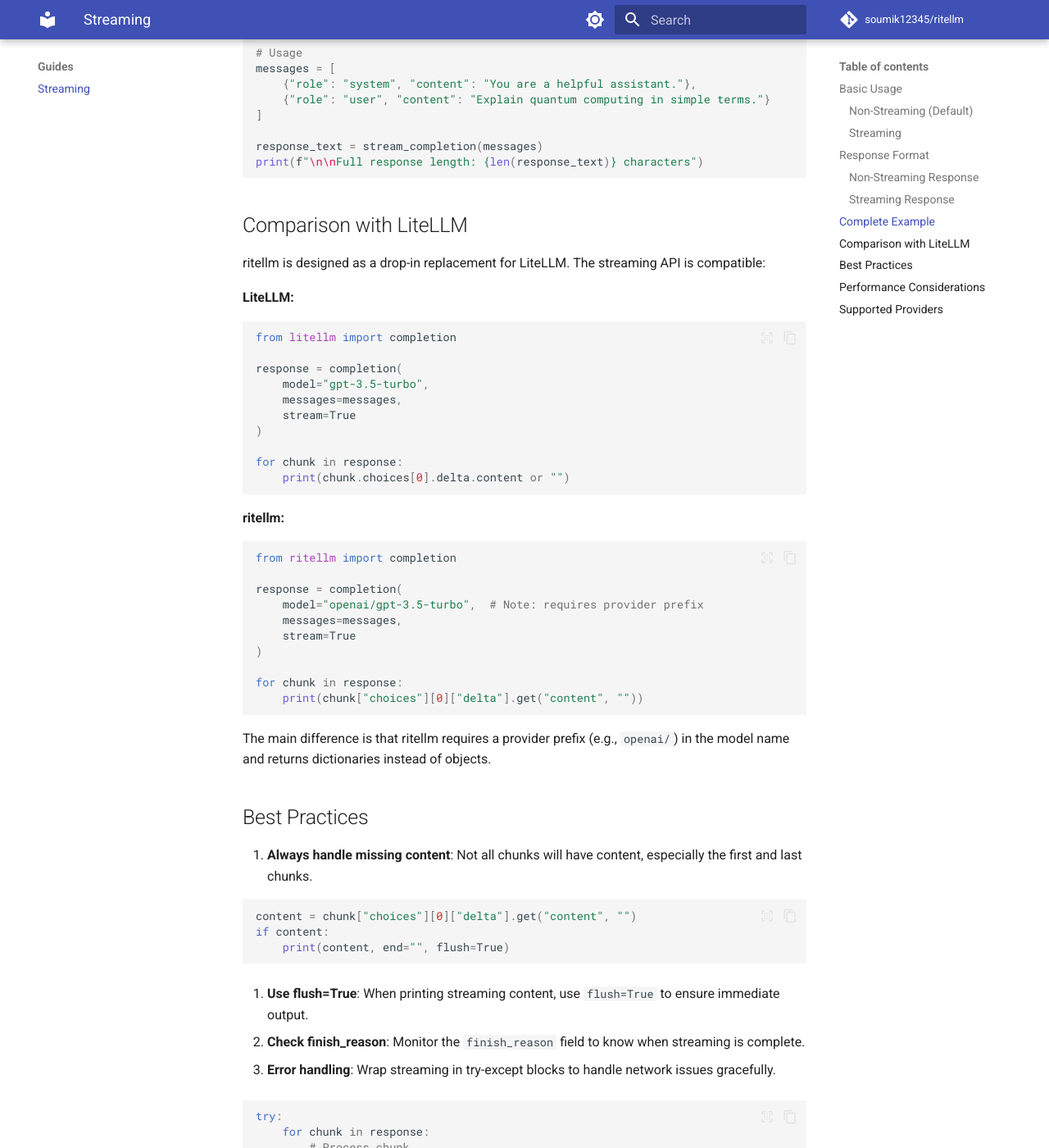
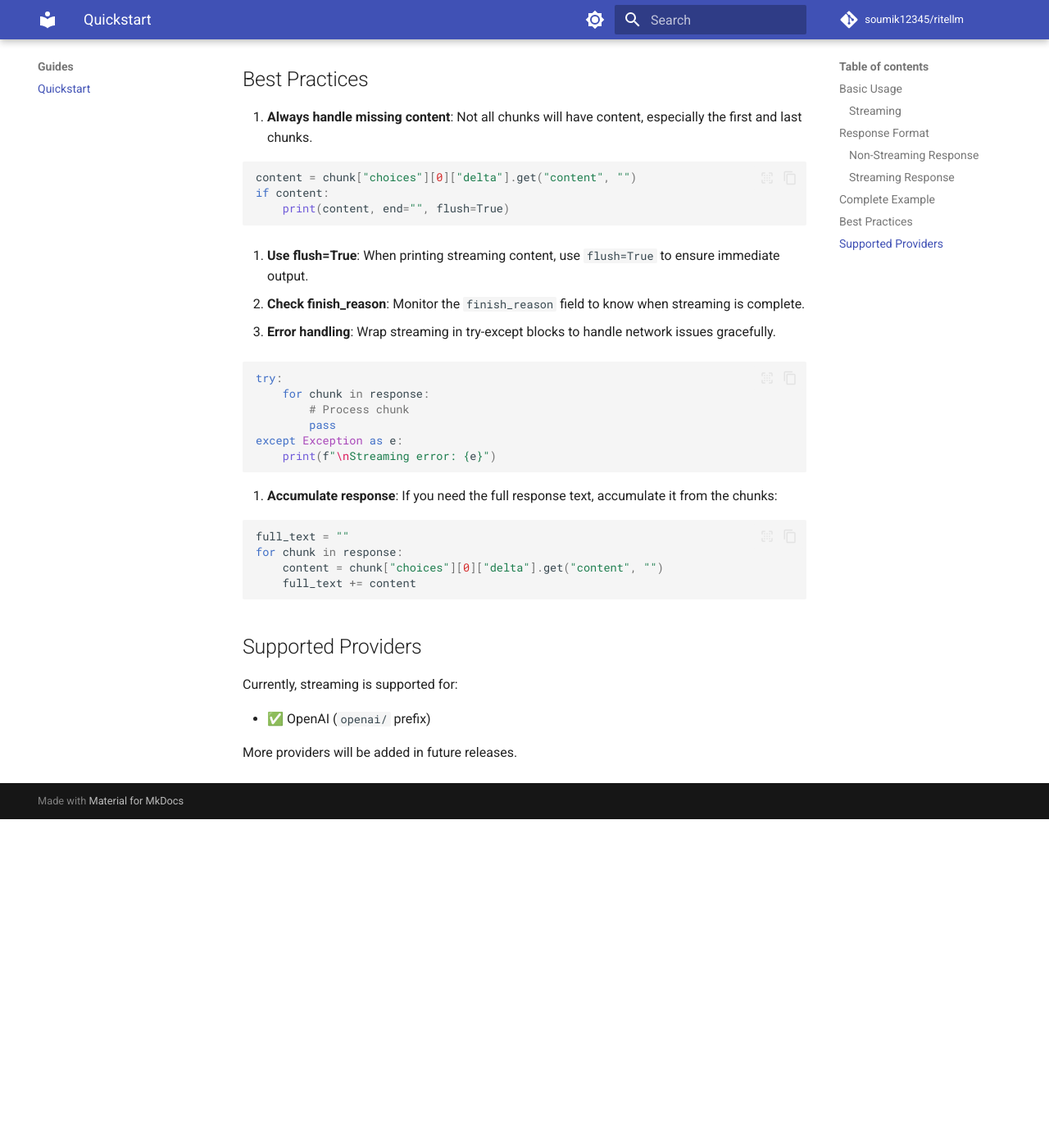
Before and after one commit to soumik12345/ritellm, an MkDocs documentation site: the page built from docs/guides/quickstart.md, in a window 1280 px wide and 1400 px high, scrolled down 3712 px. Shown: the whole window at 82% size. Built offline with MkDocs 1.6.1 and Material for MkDocs 9.7.7, drawn with Linux system fonts in a browser that asks for light colours; comment, search, counter and statistics services are not loaded; after the commit the page ends 4711 px from its top, so only the background shows below that; some of the changed text lies outside the part shown.

Commit message:
update: docs

````diff
--- a/docs/streaming.md
+++ b/docs/guides/quickstart.md
@@ -1,12 +1,6 @@
-# Streaming Responses
-
-ritellm supports streaming responses from LLM APIs, allowing you to receive and process responses in real-time as they are generated.
+# Quickstart
 
 ## Basic Usage
-
-### Non-Streaming (Default)
-
-By default, `completion()` returns the full response after the model finishes generating:
 
 ```python
 from ritellm import completion
@@ -189,40 +183,6 @@
 print(f"\n\nFull response length: {len(response_text)} characters")
 ```
 
-## Comparison with LiteLLM
-
-ritellm is designed as a drop-in replacement for LiteLLM. The streaming API is compatible:
-
-**LiteLLM:**
-```python
-from litellm import completion
-
-response = completion(
-    model="gpt-3.5-turbo",
-    messages=messages,
-    stream=True
-)
-
-for chunk in response:
-    print(chunk.choices[0].delta.content or "")
-```
-
-**ritellm:**
-```python
-from ritellm import completion
-
-response = completion(
-    model="openai/gpt-3.5-turbo",  # Note: requires provider prefix
-    messages=messages,
-    stream=True
-)
-
-for chunk in response:
-    print(chunk["choices"][0]["delta"].get("content", ""))
-```
-
-The main difference is that ritellm requires a provider prefix (e.g., `openai/`) in the model name and returns dictionaries instead of objects.
-
 ## Best Practices
 
 1. **Always handle missing content**: Not all chunks will have content, especially the first and last chunks.
@@ -257,20 +217,6 @@
        full_text += content
    ```
 
-## Performance Considerations
-
-Streaming is beneficial when:
-
-- You want to display results to users as soon as possible
-- You're generating long responses
-- You want to provide a better user experience with real-time feedback
-
-However, streaming may not be suitable when:
-
-- You need the complete response before processing
-- You're making batch requests
-- Network latency is high and chunking overhead is significant
-
 ## Supported Providers
 
 Currently, streaming is supported for:
--- a/mkdocs.yml
+++ b/mkdocs.yml
@@ -75,7 +75,7 @@
 nav:
   - Home: index.md
   - Guides:
-    - Streaming: streaming.md
+    - Quickstart: guides/quickstart.md
   - API-Reference:
     - Python: api-reference/python/completion.md
   - Implementation-Details:
````
Also changed, not shown: README.md (+4 -0 lines), docs/index.md (+4 -0 lines).
